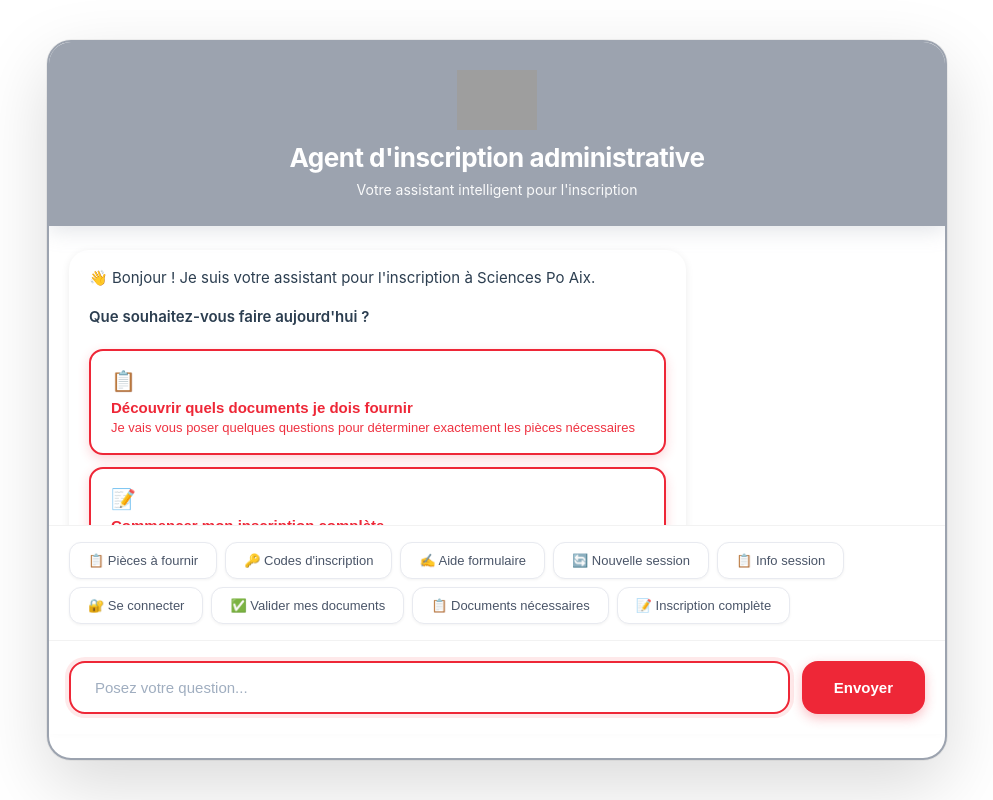
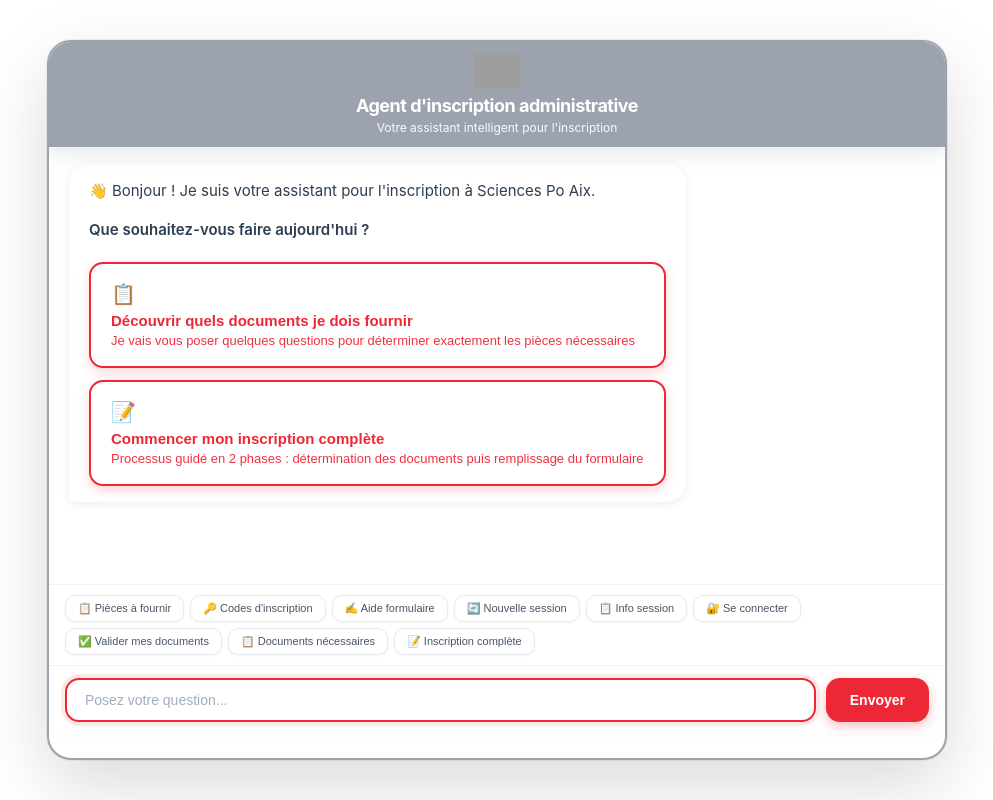
Before and after one commit to stevenroman91/agent_inscription, a FastAPI app: page / in a window 1280 px wide. Shown: the whole page, without its empty margins (143-1136 px from the left). Run offline with FastAPI, Linux system fonts and the light colour scheme; grey boxes are pictures that could not be loaded.

Commit message:
UI: Réduction de la taille de l'en-tête et des éléments pour maximiser l'espace de chat

```diff
--- a/templates/index.html
+++ b/templates/index.html
@@ -39,7 +39,7 @@
         .header {
             background: #9ca3af;
             color: white;
-            padding: 28px 25px;
+            padding: 12px 20px;
             text-align: center;
             box-shadow: 0 4px 20px rgba(156, 163, 175, 0.3);
             position: relative;
@@ -49,38 +49,38 @@
             display: flex;
             align-items: center;
             justify-content: center;
-            gap: 12px;
-            margin-bottom: 12px;
+            gap: 8px;
+            margin-bottom: 6px;
         }
 
         .header-logo img {
-            height: 60px;
+            height: 35px;
             width: auto;
         }
 
         .header-logo-text {
-            font-size: 24px;
+            font-size: 18px;
             font-weight: 700;
             letter-spacing: -0.5px;
         }
 
         .header h1 {
-            font-size: 26px;
-            margin-bottom: 8px;
+            font-size: 18px;
+            margin-bottom: 4px;
             font-weight: 700;
             letter-spacing: -0.5px;
         }
 
         .header p {
             opacity: 0.95;
-            font-size: 14px;
+            font-size: 12px;
             font-weight: 400;
         }
 
         .chat-container {
             flex: 1;
             overflow-y: auto;
-            padding: 24px 20px;
+            padding: 16px 20px;
             background: #ffffff;
         }
 
@@ -157,20 +157,20 @@
         }
 
         .input-container {
-            padding: 20px;
+            padding: 12px 16px;
             background: white;
             border-top: 1px solid rgba(0, 0, 0, 0.05);
             display: flex;
-            gap: 12px;
+            gap: 10px;
             box-shadow: 0 -2px 10px rgba(0, 0, 0, 0.03);
         }
 
         .input-container input {
             flex: 1;
-            padding: 16px 24px;
+            padding: 12px 18px;
             border: 2px solid #e8eaf0;
-            border-radius: 16px;
-            font-size: 15px;
+            border-radius: 14px;
+            font-size: 14px;
             outline: none;
             transition: all 0.2s ease;
             background: #f8f9fa;
@@ -188,12 +188,12 @@
         }
 
         .input-container button {
-            padding: 16px 32px;
+            padding: 12px 24px;
             background: #EE2737;
             color: white;
             border: none;
-            border-radius: 16px;
-            font-size: 15px;
+            border-radius: 14px;
+            font-size: 14px;
             font-weight: 600;
             cursor: pointer;
             transition: all 0.2s ease;
@@ -216,21 +216,21 @@
         }
 
         .quick-actions {
-            padding: 16px 20px;
+            padding: 10px 16px;
             background: #ffffff;
             border-top: 1px solid rgba(0, 0, 0, 0.05);
             display: flex;
-            gap: 8px;
+            gap: 6px;
             flex-wrap: wrap;
             backdrop-filter: blur(10px);
         }
 
         .quick-action-btn {
-            padding: 10px 18px;
+            padding: 6px 12px;
             background: white;
             border: 1.5px solid #e8eaf0;
-            border-radius: 12px;
-            font-size: 13px;
+            border-radius: 10px;
+            font-size: 11px;
             font-weight: 500;
             cursor: pointer;
             transition: all 0.2s ease;
@@ -393,7 +393,7 @@
         }
 
         .phase-indicator {
-            padding: 14px 20px;
+            padding: 8px 16px;
             background: #ffffff;
             border-bottom: 2px solid rgba(238, 39, 55, 0.1);
             display: flex;
@@ -403,9 +403,9 @@
         }
 
         .phase-indicator .phase-badge {
-            padding: 8px 18px;
-            border-radius: 12px;
-            font-size: 13px;
+            padding: 6px 14px;
+            border-radius: 10px;
+            font-size: 12px;
             font-weight: 600;
             box-shadow: 0 2px 8px rgba(0, 0, 0, 0.1);
             transition: all 0.2s;
```
